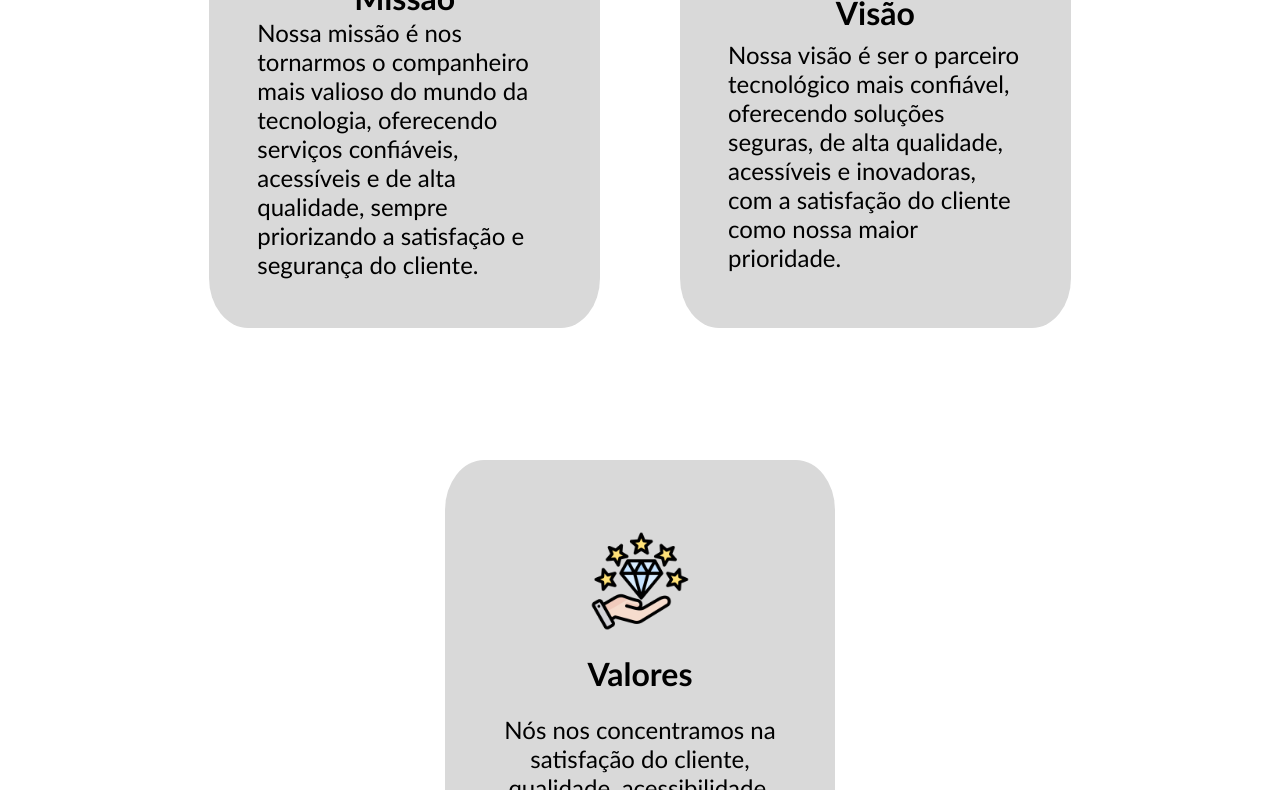
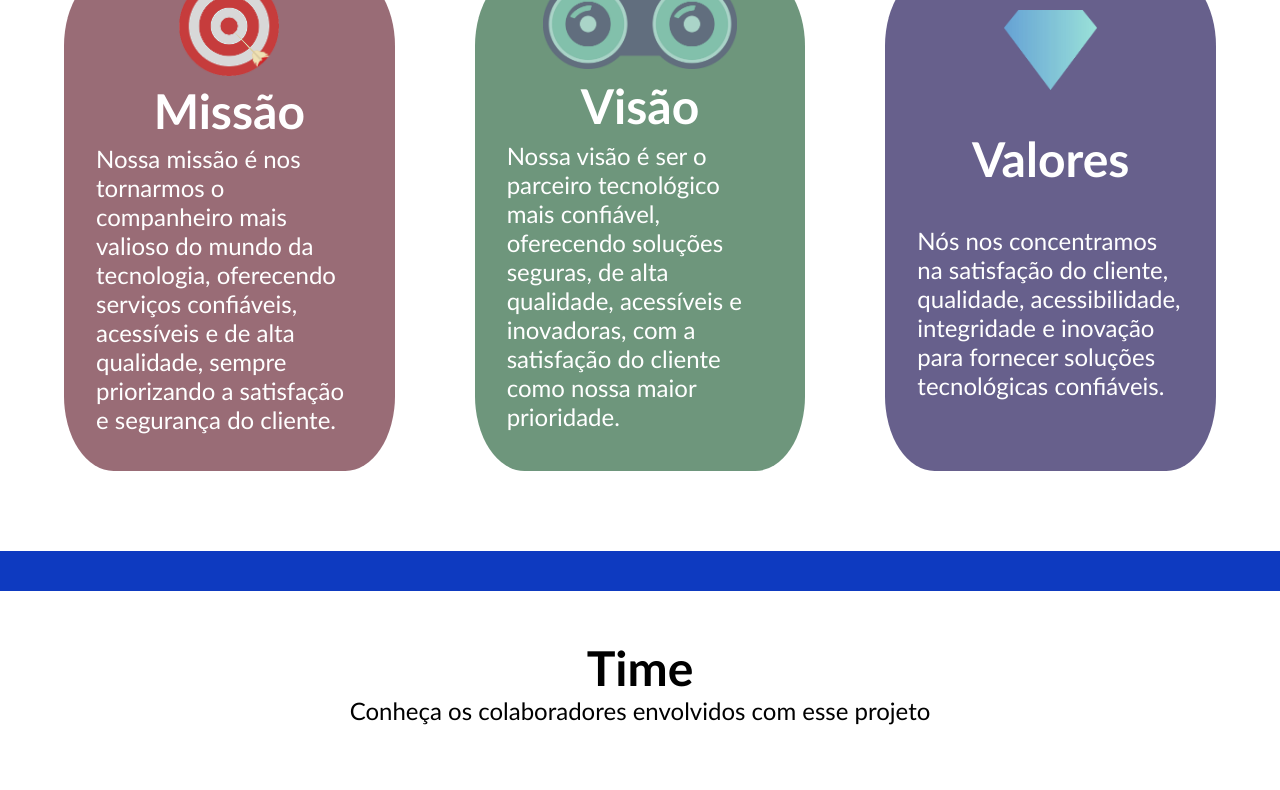
Before and after one commit to Logistech1730/projeto_LogistechBeta, a plain HTML site: page sobrenós.html in a window 1280 px wide. Shown: the part 1624-2414 px from the top of the page. Drawn offline with Linux system fonts and the light colour scheme.

Commit message:
Melhorias na estilização da página sobre nós

```diff
--- a/sobrenós.html
+++ b/sobrenós.html
@@ -30,7 +30,7 @@
         <h1>Sobre nós</h1>
         <p><a href="index.html">Home</a> / Sobre nós</p>
     </div>
-    <div class="funcao"><span>FAZER SEU NEGÓCIO FUNCIONAR É A NOSSA FUNÇÃO</span>
+    <div class="funcao"><span>FAZER SEU NEGÓCIO FUNCIONAR É O NOSSO OBJETIVO</span>
         <div class="meta"><span>Nossa meta é ajudar as empresas a solucionarem seus problemas
                 de irregularidade em linhas de produção, fazendo com que seu
                 negócio evite perdas e realçe rumo ao sucesso.</span></div>
@@ -48,24 +48,24 @@
 
     <div class="espscamento"></div>
     <div class="alicerces1">
-        <p class="titulo1">Nossos alicerces</p>
-        <p class="subtitulo1">Conheça os fundamentos que movem nossa empresa</p>
+        <p class="tituloAlicerces">Nossos alicerces</p>
+        <p class="subtituloAlicerces">Conheça os fundamentos que movem nossa empresa</p>
         <div class="cards">
-            <div class="card">
-                <img src="img/missao.png" width="100" height="100">
+            <div class="card cardMissao">
+                <img src="img/alvo.png" height="100">
                 <h1>Missão</h1>
                 <p>Nossa missão é nos tornarmos o companheiro mais valioso do mundo da tecnologia, oferecendo serviços
                     confiáveis, acessíveis e de alta qualidade, sempre priorizando a satisfação e segurança do cliente.
                 </p>
             </div>
-            <div class="card">
-                <img src="img/visao.png" width="100" height="100">
+            <div class="card cardVisao">
+                <img src="img/vision.png" height="90">
                 <h1>Visão</h1>
                 <p>Nossa visão é ser o parceiro tecnológico mais confiável, oferecendo soluções seguras, de alta
                     qualidade, acessíveis e inovadoras, com a satisfação do cliente como nossa maior prioridade.</p>
             </div>
-            <div class="card">
-                <img src="img/valores.png" width="100" height="100">
+            <div class="card cardValores">
+                <img src="img/diamond.png" height="80">
                 <h1>Valores</h1>
                 <p>Nós nos concentramos na satisfação do cliente, qualidade, acessibilidade, integridade e inovação para
                     fornecer soluções tecnológicas confiáveis.</p>
--- a/styles/sobrenos.css
+++ b/styles/sobrenos.css
@@ -68,38 +68,43 @@ body {
 .funcao {
     width: 100vw;
     display: flex;
+    flex-direction: column;
+    margin-top: 10vh;
+    align-items: center;
     justify-content: center;
-    margin-top: 100px;
-    font-size: 32px;
+    font-size: 5vh;
     font-weight: bold;
-    flex-direction: column;
-    align-items: center;
     gap: 2rem;
 }
 
 .meta {
     font-size: 24px;
     font-weight: 0;
-    margin-left: 25rem;
-    margin-right: 25rem;
+    text-align: center;
+    margin: 0vh 30vh;
 }
 
 .conteiner {
     display: flex;
     width: 100vw;
     font-size: 20px;
-    height: 53vh;
+    height: 75vh;
     max-width: 100vw;
+    align-items: center;
+}
+.solucao{
+    font-size: 3vh;
 }
 
 .conteiner .circle {
-    width: 43%;
-    height: auto;
+    width: 50vh;
+    height: 50vh;
 }
 
 .conteiner .solucao {
     align-self: center;
-    padding: 5rem;
+    padding: 2vh;
+    width: 50vw;
     color: #747474;
     text-justify: distribute;
 }
@@ -119,18 +124,11 @@ body {
     border-radius: 50%;
     padding: 20px;
     background-color: #0B144A;
-    height: auto;
-    width: 35%;
+    height: 20vh;
+    width: 20vh;
     margin: 40px;
     box-shadow: 10px 10px 0px 5px #0E3AC0;
 }
-
-.alicerces1 {
-    width: 100vw;
-    height: 75vh;
-}
-
-
 
 /* vinicius oliveira*/
 .separacao {
@@ -142,68 +140,67 @@ body {
 
 .alicerces1 {
     width: 100vw;
-    height: 100vh;
+    height: 95vh;
 }
 
-.alicerces1 .titulo1 {
-    font-size: 3rem;
+.alicerces1 .tituloAlicerces {
+    font-size: 8vh;
     margin-top: 3rem;
+    font-weight: 800;
     width: 100%;
     text-align: center;
 }
 
-.alicerces1 .subtitulo1 {
+.alicerces1 .subtituloAlicerces {
     width: 100%;
-    font-size: 2rem;
+    font-size: 4vh;
     text-align: center;
 }
 
 .alicerces1 .cards {
     display: flex;
-    padding: 3rem;
+    padding: 8vh;
     gap: 5rem;
     height: 80%;
 
 }
 
-.alicerces1 .card {
+.alicerces1 .cardMissao {
     width: 33%;
-    background-color: #D9D9D9;
+    background-color: #996c76;
     height: 500px;
     display: flex;
     flex-direction: column;
     justify-content: space-evenly;
     align-items: center;
-    border-radius: 10%;
-    padding: 3rem;
+    border-radius: 15%;
+    padding: 0rem 2rem 2rem 2rem;
     transition: 0.5s all;
 }
-
-@media (max-width: 1280px) {
-
-    .alicerces1 {
-        height: 200vh;
-    }
-      .alicerces1 .cards {
-        flex-wrap: wrap;
-        justify-content: center;
-      }
-      .card {
-        width: 70%; /* Ajuste a largura conforme necessário */
-        margin-bottom: 2rem; /* Espaçamento entre as linhas */
-      }
-      .card:nth-child(3) {
-        /* width: 100%; Terceiro card ocupa a linha completa */
-        text-align: center; /* Centraliza o conteúdo */
-      }
-
-      .alicerces .card p {
-        font-size: 1rem;
-    }
-
-    }
-
-
+.alicerces1 .cardVisao {
+    width: 33%;
+    background-color: #6e967c;
+    height: 500px;
+    display: flex;
+    flex-direction: column;
+    justify-content: space-evenly;
+    align-items: center;
+    border-radius: 15%;
+    padding: 0rem 2rem 2rem 2rem;
+    transition: 0.5s all;
+}
+.alicerces1 .cardValores {
+    width: 33%;
+    background-color: #67608c;
+    height: 500px;
+    display: flex;
+    flex-direction: column;
+    justify-content: space-evenly;
+    align-items: center;
+    border-radius: 15%;
+    padding: 0rem 2rem 2rem 2rem;
+    transition: 0.5s all;
+}
 .alicerces1 .card:hover {
     transform: translateY(-10%);
     -webkit-box-shadow: 9px 9px 5px 0px rgba(7, 14, 60, 1);
@@ -213,13 +210,20 @@ body {
 
 .alicerces .card p {
     font-size: 1.1rem;
-    padding: 2rem;
+    padding: 0rem 2rem 2rem 2rem;
 }
 
 
 
+.cards .card h1 {
+    color: #fff;
+    font-size: 3rem;
+    font-weight: 900;
+}
 .cards .card p {
+    color: #ffffff;
     font-size: 1.5rem;
+    font-weight: 500;
 }
 
 .time {
```
Also changed, not shown: img/alvo.png (added), img/diamond.png (added), img/vision.jpg (added), img/vision.png (added), 1 other file.
